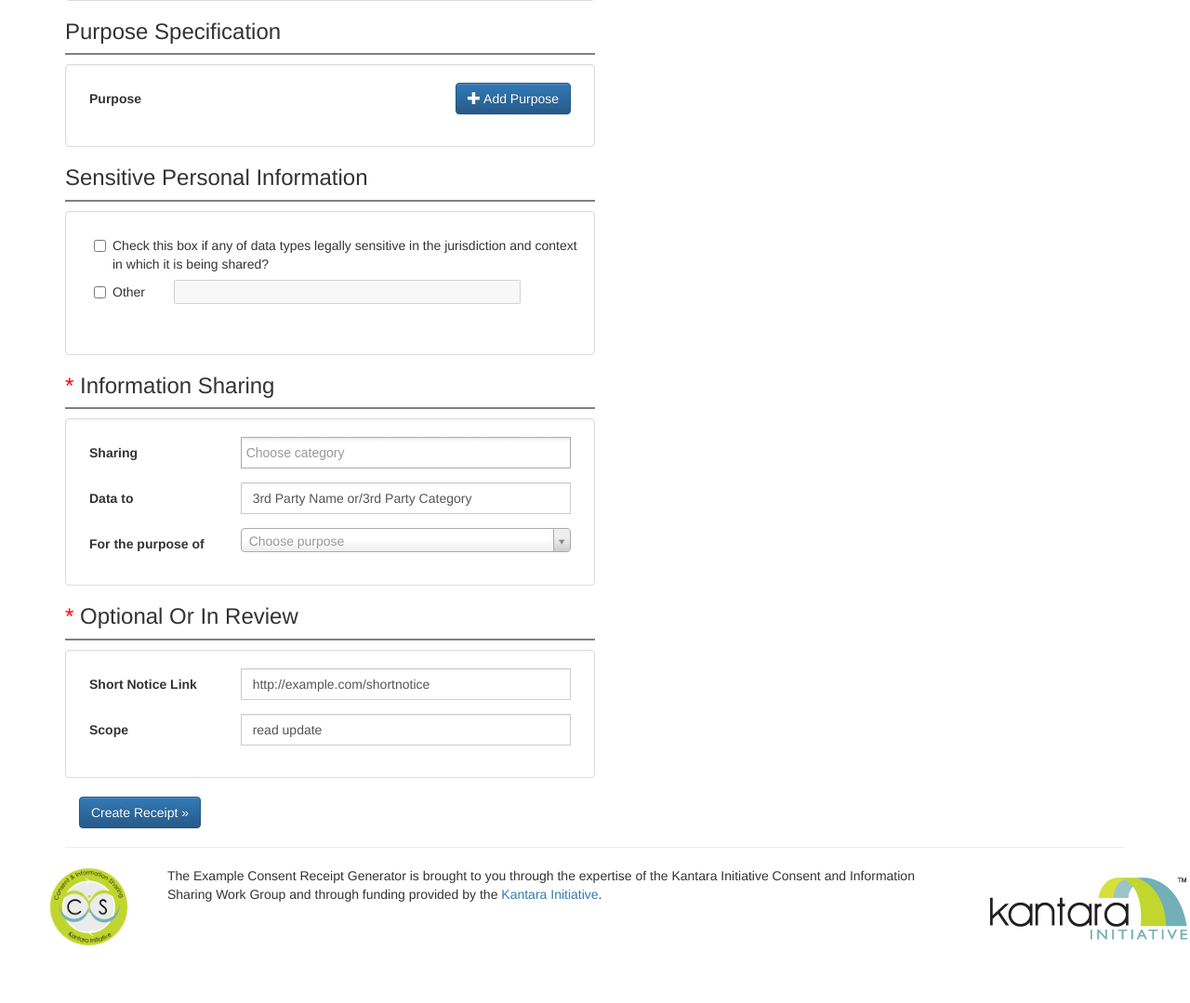
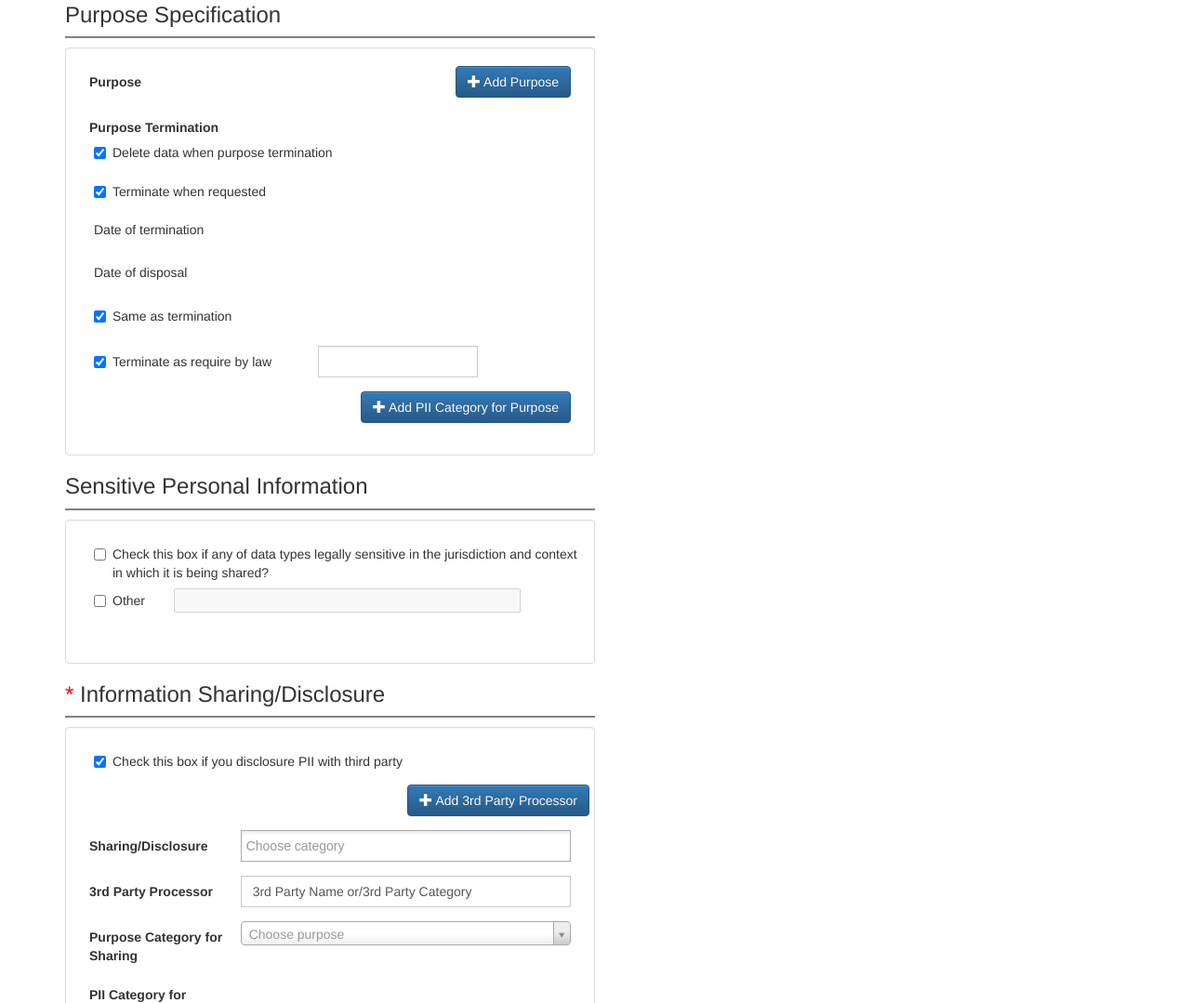
Before and after one commit to OpenConsent/ConsentReceipt, a website: page CR_DEMO/public/index.html in a window 1280 px wide. Shown: the part 1721-2800 px from the top of the page at 93% size. Before the commit the page ends 2769 px from the top, so only its background shows below. Drawn offline with Linux system fonts and the light colour scheme; no server answers.

Commit message:
Update CR_Demo

```diff
--- a/CR_DEMO/public/index.html
+++ b/CR_DEMO/public/index.html
@@ -137,15 +137,17 @@
                     </div>
 
                     <div class="form-group">
-                      <label for="principal" class="col-md-4 control-label">PII Principal</label>
+                      <label for="principal" class="col-md-4 control-label">PII Principal Name</label>
                       <div class="col-md-8 controls">
                         <div class="input-group">
                           <input type="text" class="form-control" name="sub" id="principal" placeholder="Email or address claim" value="cr-testing@berlinco.com">
-                        </div><br>
-                        <div style="margin-bottom: 10px;">
-                          <strong>Acting behalf for </strong>
                         </div>
-                        <div class="row form-group">
+                        <div style="margin: 10px 0;">
+                          <div class="input-group checkbox">
+                            <label><input type="checkbox" id="piionbehalf" value="true" checked name="piiOnBehalf">Acting on behalf of PII Principal</label><br>
+                          </div>
+                        </div>
+                        <div class="row form-group" style="margin-bottom: 0">
                           <div class="form-group">
                             <label class="col-md-4 child-label">Name</label>
                             <div class="col-md-8">
@@ -159,15 +161,17 @@
                               <input type="text" class="form-control" placeholder="Relationship" value="">
                             </div>
                           </div>
+                        </div>
 
-                          <div class="form-group">
-                            <label class="col-md-4 child-label">Contact</label>
-                            <div class="col-md-8">
-                              <input type="text" class="form-control" placeholder="Contact" value="">
-                            </div>
                       </div>
                     </div>
 
+                    <div class="form-group">
+                      <label for="publicKey" class="col-md-4 control-label">PII Principal ID</label>
+                      <div class="col-md-8 controls">
+                        <div class="input-group">
+                          <input type="text" class="form-control" name="principalID" id="principalID" placeholder="Principal ID" value="" >
+                        </div>
                       </div>
                     </div>
 
@@ -247,6 +251,56 @@
 
                     <div class="purpose_list"></div>
 
+                    <div class="form-group">
+                      <label for="purpose" class="col-md-12 control-label">Purpose Termination</label>
+                      <div class="input-group checkbox">
+                        <label><input type="checkbox" id="delete_data_when_termination" value="true" checked name=""> Delete data when purpose termination</label><br>
+                      </div>
+                    </div>
+
+                    <div class="form-group">
+                      <div class="input-group checkbox">
+                        <label><input type="checkbox" id="terminate_when_requested" value="true" checked name=""> Terminate when requested</label><br>
+                      </div>
+                    </div>
+
+                    <div class="form-group">
+                      <label class="col-md-6 child-label">Date of termination</label>
+                      <div class="input-group col-md-6">
+                        <div class="date-picker" id="dateOfTermination"></div>
+                      </div>
+                    </div>
+                    <div class="form-group">
+                      <label class="col-md-6 child-label">Date of disposal</label>
+                      <div class="input-group col-md-6">
+                        <div class="date-picker" id="dateOfDisposal"></div>
+                      </div>
+                    </div>
+
+                    <div class="form-group">
+                      <div class="input-group checkbox">
+                        <label><input type="checkbox" id="same_as_termination" value="true" checked name=""> Same as termination</label><br>
+                      </div>
+                    </div>
+                    <div class="form-group">
+                      <div class="input-group checkbox">
+                        <label class="col-md-7 control-label"><input type="checkbox" id="terminate_by_law" value="true" checked name=""> Terminate as require by law  </label>
+                        <div class="input-group col-md-5">
+                          <input type="text" class="form-control col-md-12" id="termination_law" placeholder="" value="">
+                        </div>
+                      </div>
+                    </div>
+
+                    <div class="form-group">
+                      <label class="col-md-4 control-label"></label>
+                      <div class="col-md-8 controls">
+                        <button class="btn btn-primary pull-right" id="addPIICategory">
+                            <span class="glyphicon glyphicon-plus"></span>
+                            Add PII Category for Purpose
+                          </button>
+                      </div>
+                    </div>
+
                     <div id="purpose_template">
                       <div class="purpose">
                         <div class="col-md-12" style="padding-bottom: 5px;">
@@ -316,7 +370,8 @@
                         </div><br> -->
 
                         <div id="options" class="col-md-12">
-                          <label>Check your sensitive category: </label>
+                          <div><label>Check your sensitive category: </label> </div>
+                          <small style="font-style: italic">Selecting category of sensitive data is optional-if added- put link to notice for sensitive data, with checkbox for(see privacy policy)</small>
                           <div class="checkbox">
                             <label><input type="checkbox" value="health" name="sensitive_options">Heath</label>
                           </div>
@@ -349,11 +404,25 @@
 
                 <div class="widget">
                   <div class="widget-header">
-                    <h3><span class="red">*</span> Information Sharing</h3>
+                    <h3><span class="red">*</span> Information Sharing/Disclosure</h3>
                   </div>
                   <div class="widget-content well">
                     <div class="form-group">
-                      <label for="sharing" class="col-md-4 control-label">Sharing </label>
+                      <div class="input-group checkbox">
+                        <label><input type="checkbox" id="isDisclosurePII" value="true" checked name="is_disclosure_pii"> Check this box if you disclosure PII with third party</label><br>
+                      </div>
+                    </div>
+
+                    <div class="form-group" style="margin-right: 20px">
+                      <button class="btn btn-primary pull-right" id="thirdparty">
+                        <span class="glyphicon glyphicon-plus"></span>
+                        Add 3rd Party Processor
+                      </button>
+                    </div>
+
+                    <div class="row form-group">
+                      <div class="form-group">
+                        <label for="sharing" class="col-md-4 control-label">Sharing/Disclosure </label>
                         <div class="col-md-8 controls">
                           <div class="input-group">
                             <input type="hidden" style="width:300px" id="sharing"/>
@@ -362,7 +431,7 @@
                       </div>
 
                       <div class="form-group">
-                      <label for="forparty" class="col-md-4 control-label">Data to </label>
+                        <label for="forparty" class="col-md-4 control-label">3rd Party Processor </label>
                         <div class="col-md-8 controls">
                           <div class="input-group">
                             <input type="text" id="forparty" value="3rd Party Name or/3rd Party Category" placeholder="Name Or Type Of 3rd Party" class="form-control">
@@ -371,7 +440,7 @@
                       </div>
 
                       <div class="form-group">
-                      <label for="sharing" class="col-md-4 control-label">For the purpose of </label>
+                        <label for="sharing" class="col-md-4 control-label">Purpose Category for Sharing </label>
                         <div class="col-md-8 controls">
                           <div class="input-group">
                             <input type="hidden" id="sharing_purpose"/>
@@ -379,16 +448,32 @@
                         </div>
                       </div>
 
+                      <div class="form-group">
+                        <label class="col-md-4 control-label">PII Category for Sharing </label>
+                        <div class="col-md-8 controls">
+                          <div class="input-group">
+                            <input type="hidden" style="width:300px" id="pii_category"/>
+                          </div>
+                        </div>
+                      </div>
+                    </div>
+
+
+
+
+
                   </div>
                 </div>
 
                 <div class="widget">
                   <div class="widget-header">
-                    <h3><span class="red">*</span> Optional Or In Review</h3>
+                    <h3><span class="red">*</span> What is the text (notices) for the consent options in your form or notice?</h3>
                   </div>
                   <div class="widget-content well">
+                    <p>Type in notice to purpose from the consent request form.</p>
+                    <p>Note: these are normally beside a checkbox<p>
                     <div class="form-group">
-                      <label for="notice" class="col-md-4 control-label">Short Notice Link</label>
+                      <label for="notice" class="col-md-4 control-label">Text of consent notice</label>
                       <div class="col-md-8 controls">
                         <div class="input-group">
                           <input type="text" class="form-control" name="notice" id="notice" value="http://example.com/shortnotice" placeholder="Example: http://example.com/shortnotice"/>
@@ -397,10 +482,10 @@
                     </div>
 
                     <div class="form-group">
-                      <label for="scope" class="col-md-4 control-label">Scope</label>
+                      <label for="scope" class="col-md-4 control-label">Consent Type</label>
                       <div class="col-md-8 controls">
                         <div class="input-group">
-                          <input type="text" class="form-control" name="scopes" id="scope" value="read update" placeholder="What you're allowed to do on the service"/>
+                          <input class="consent_type" type="hidden">
                         </div>
                       </div>
                     </div>
@@ -411,7 +496,7 @@
 
 
     </div>
-    <button id="submit" class="btn btn-primary">Create Receipt &raquo;</button>
+    <button id="submit" class="btn btn-primary">Submit</button>
 </div>
 
         </div>
--- a/CR_DEMO/public/js/main.js
+++ b/CR_DEMO/public/js/main.js
@@ -48,6 +48,14 @@ $(document).ready(function() {
 			{id: "mental_health", text: "Mental Health"}, {id: "membership", text: "Membership"},{id: "behavioral", text: "Behavioral"}, {id: "profiling", text: "Profiling"}
 		];
 
+	var listConsentType = [
+		{id: "checkbox", text: "Checkbox"},
+		{id: "text", text: "Text"},
+		{id: "explicit", text: "Explicit"},
+		{id: "implicit", text: "Implicit"},
+		{id: "n/a", text: "N/A"}
+	]
+
 	var createOwn = function(term, data){
 			if($(data).filter(function(){
 				return this.text.localeCompare(term) === 0;
@@ -59,9 +67,10 @@ $(document).ready(function() {
 			};
 		};
 
-	function initDropdown(purposeItem, sensitiveItem){
+	function initDropdown(purposeItem, sensitiveItem, consentTypeItem){
 		purposeItem = purposeItem || $(".purpose_item");
 		sensitiveItem = sensitiveItem || $(".pi_sensitive");
+		consentTypeItem = consentTypeItem || ($(".consent_type"))
 		purposeItem.select2({
 			createSearchChoice: createOwn,
 			placeholder: "Choose or enter your own purpose",
@@ -76,6 +85,12 @@ $(document).ready(function() {
 			multiple: true,
 			data: listSensitive
 		})
+
+		consentTypeItem.select2({
+			placeholder: "Select your consent type",
+			data: listConsentType
+		})
+
 	}
 
 	function getPurposeList(){
```
Lines whose indentation alone changed are shown as unchanged.
